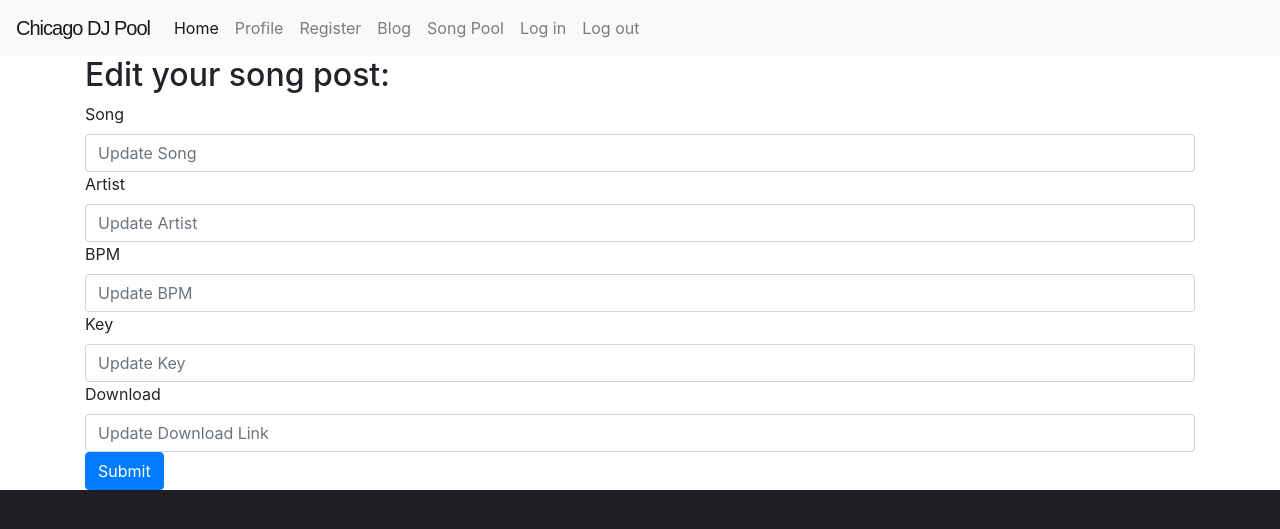
After one commit to nwelter1/DJ-Pool, a Flask app: page /songs/update/1 in a window 1280 px wide. The commit adds this page. Shown: the top 529 px of the page. Run offline with Flask 2, Linux system fonts and the light colour scheme; a user stored in the database is signed in; tables that the repository leaves empty hold one stand-in row (values such as "Sample post"); some libraries are stand-ins or nearby versions.

Commit message:
updates for songs / html for update

```diff
--- a/dj_pool/routes.py
+++ b/dj_pool/routes.py
@@ -140,7 +140,29 @@ def song_detail(post_id):
     return render_template('song_detail.html', post=post)
 
 # Update Method for Songs
+@app.route('/songs/update/<int:post_id>', methods=['GET','POST'])
+@login_required
+def song_update(post_id):
+    post = SongPost.query.get_or_404(post_id)
+    song_update = SongPostForm()
+    if request.method =='POST' and song_update.validate():
+        song = song_update.song.data
+        artist = song_update.artist.data
+        bpm = song_update.bpm.data
+        key = song_update.key.data
+        user_id = current_user.id
 
+        #Update
+        post.song = song
+        post.artist = artist
+        post.bpm = bpm
+        post.key = key
+        post.user_id = user_id
+        db.session.commit()
+        return redirect(url_for('song_update', post_id=post_id))
+
+
+    return render_template('song_update.html', song_update=song_update)
 
 #log out route
 @app.route('/logout')
--- a/dj_pool/templates/song_detail.html
+++ b/dj_pool/templates/song_detail.html
@@ -13,6 +13,7 @@
     <h5>Download Link: {{ post.download }}</h5>
 
     <blockquote>Date Created: {{ post.date_created }}</blockquote>
+    <a href="{{ url_for('song_update',post_id = post.id) }}"><button class="btn btn-primary">Update</button></a>
 </div>
 
 {% endblock content %}
--- /dev/null
+++ b/dj_pool/templates/song_update.html
@@ -0,0 +1,35 @@
+{% extends 'base.html' %}
+
+{% block content %}
+
+<div class="container">
+    <h2>Edit your song post:</h2>
+    <form action="" method="POST">
+        {{ song_update.hidden_tag() }}
+        <div class="form-group">
+            <fieldset>
+                {{ song_update.song.label }}
+                {{ song_update.song(class="form-control", placeholder="Update Song") }}
+            </fieldset>
+            <fieldset>
+                {{ song_update.artist.label }}
+                {{ song_update.artist(class="form-control", placeholder="Update Artist") }}
+            </fieldset>
+            <fieldset>
+                {{ song_update.bpm.label }}
+                {{ song_update.bpm(class="form-control", placeholder="Update BPM") }}
+            </fieldset>
+            <fieldset>
+                {{ song_update.key.label }}
+                {{ song_update.key(class="form-control", placeholder="Update Key") }}
+            </fieldset>
+            <fieldset>
+                {{ song_update.download.label }}
+                {{ song_update.download(class="form-control", placeholder="Update Download Link") }}
+            </fieldset>
+            {{ song_update.submit(class="btn btn-primary") }}
+        </div>
+    </form>
+</div>
+
+{% endblock content %}
```
